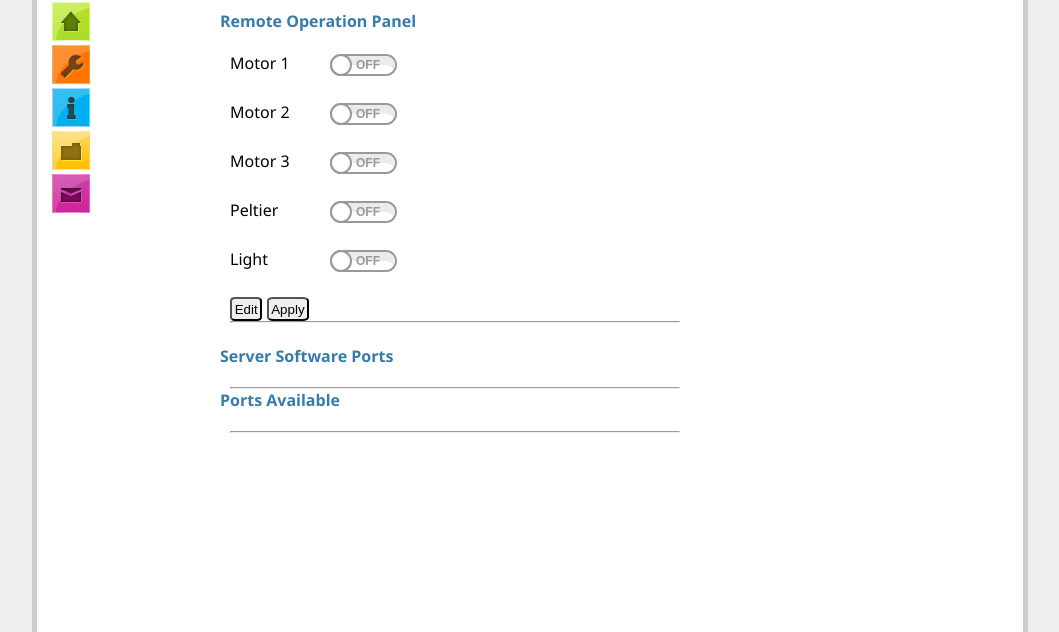
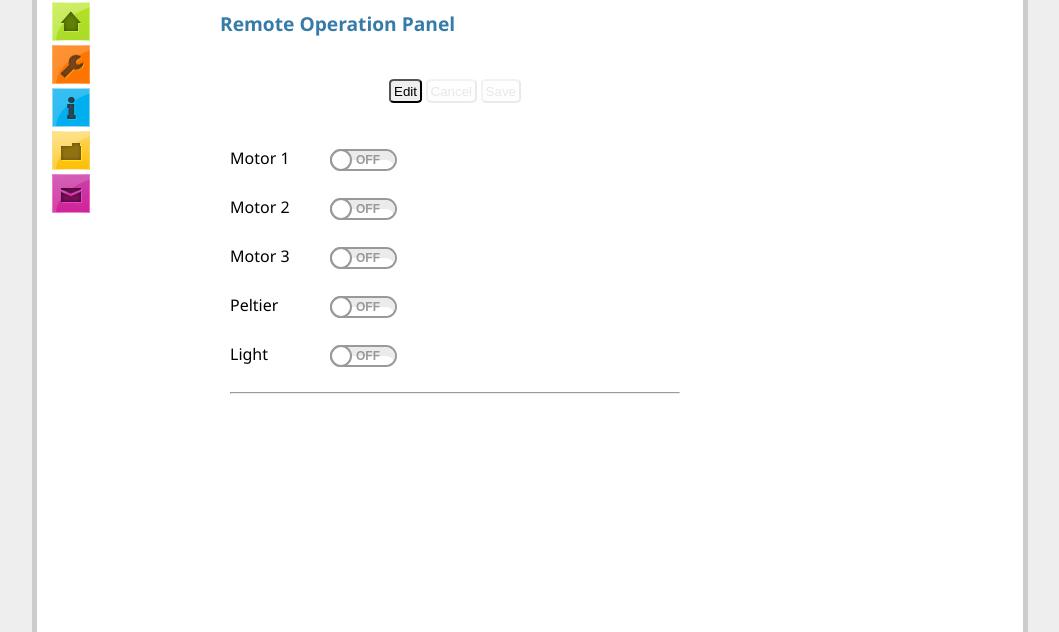
Before and after one commit to BioMONSTAAAR/reactor, a Python web app: template src/rasman/templates/status.html in a window 1280 px wide. Shown: the part 125-757 px from the top of the page, without its empty margins (110-1169 px from the left). Run offline with Jinja, Linux system fonts and the light colour scheme; the template is opened without the code that fills it, so the values that code supplies are empty.

Commit message:
Added some new style classes, attributes, button

```diff
--- a/src/rasman/templates/status.html
+++ b/src/rasman/templates/status.html
@@ -1,73 +1,80 @@
 {% extends "layout.html" %}
 {% block body %}
 
-<h3>Remote Operation Panel</h3>
+<!--
+    Author: Tod Kaiser
+    Date: 01/26/14
+-->
+
+<h2>Remote Operation Panel</h2>
+<br>
 <div class="switches">
+    <div class="center-buttons">
+        <button id="editButton">Edit</button>
+        <button id="cancelButton" class="cancel-save" disabled="">Cancel</button>
+        <button id="saveButton" class="cancel-save" disabled="">Save</button>
+    </div>
+<br>
+<br>
     Motor 1
     <div class="onoffswitch">
-        <input type="checkbox" name="onoffswitch" class="onoffswitch-checkbox" id="motor1">
-        <label class="onoffswitch-label" for="motor1">
+        <input type="checkbox" name="onoffswitch" class="onoffswitch-checkbox" disabled="true" id="motor1">
+        <label class="onoffswitch-label" for="motor1" title="Select 'Edit' button to toggle ON/OFF">
             <div class="onoffswitch-inner"></div>
             <div class="onoffswitch-switch"></div>
         </label>
     </div>
-    <div class="timestamp"></div>
+    <div class="timestamp">
+        <span></span>
+    </div>
 
     Motor 2
     <div class="onoffswitch">
-        <input type="checkbox" name="onoffswitch" class="onoffswitch-checkbox" id="motor2">
-        <label class="onoffswitch-label" for="motor2">
+        <input type="checkbox" name="onoffswitch" class="onoffswitch-checkbox" disabled="true" id="motor2">
+        <label class="onoffswitch-label" for="motor2" title="Select 'Edit' button to toggle ON/OFF">
             <div class="onoffswitch-inner"></div>
             <div class="onoffswitch-switch"></div>
         </label>
     </div>
-    <div class="timestamp"></div>
+    <div class="timestamp">
+        <span></span>
+    </div>
 
     Motor 3
     <div class="onoffswitch">
-        <input type="checkbox" name="onoffswitch" class="onoffswitch-checkbox" id="motor3">
-        <label class="onoffswitch-label" for="motor3">
+        <input type="checkbox" name="onoffswitch" class="onoffswitch-checkbox" disabled="true" id="motor3">
+        <label class="onoffswitch-label" for="motor3" title="Select 'Edit' button to toggle ON/OFF">
             <div class="onoffswitch-inner"></div>
             <div class="onoffswitch-switch"></div>
         </label>
     </div>
-    <div class="timestamp"></div>
+    <div class="timestamp">
+        <span></span>
+    </div>
 
     Peltier
     <div class="onoffswitch">
-        <input type="checkbox" name="onoffswitch" class="onoffswitch-checkbox" id="peltier">
-        <label class="onoffswitch-label" for="peltier">
+        <input type="checkbox" name="onoffswitch" class="onoffswitch-checkbox" disabled="true" id="peltier">
+        <label class="onoffswitch-label" for="peltier" title="Select 'Edit' button to toggle ON/OFF">
             <div class="onoffswitch-inner"></div>
             <div class="onoffswitch-switch"></div>
         </label>
     </div>
-    <div class="timestamp"></div>
+    <div class="timestamp"><span></span></div>
 
     Light
     <div class="onoffswitch">
-        <input type="checkbox" name="onoffswitch" class="onoffswitch-checkbox" id="light">
-        <label class="onoffswitch-label" for="light">
+        <input type="checkbox" name="onoffswitch" class="onoffswitch-checkbox" disabled="true" id="light">
+        <label class="onoffswitch-label" for="light" title="Select 'Edit' button to toggle ON/OFF">
             <div class="onoffswitch-inner"></div>
             <div class="onoffswitch-switch"></div>
         </label>
     </div>
-    <div class="timestamp"></div>
-
-    <button id="edit">Edit</button>
-    <button id="apply">Apply</button>
+    <div class="timestamp">
+        <span></span>
+    </div>
     <hr></hr>
 </div>
-</br>
-<h3>Server Software Ports</h3>
-<div class="switches">
-    <hr></hr>
-</div>
-
-<h3>Ports Available</h3>
-<div class="switches">
-    <hr></hr>
-</div>
-
 <script src="/static/js/control.js"></script>
 
 {% endblock %}
```
